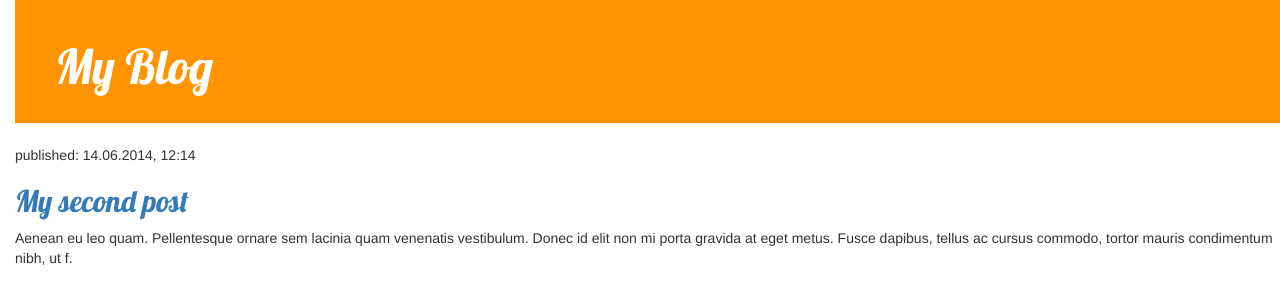
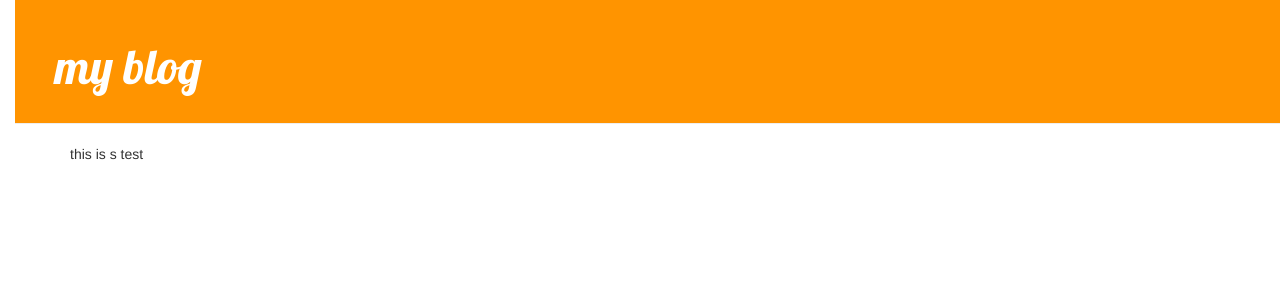
Before and after one commit to juniorkfelix/django_blog, a Django app: page / in a window 1280 px wide. Shown: the top 304 px of the page. Run offline with Django 3.2, Linux system fonts and the light colour scheme; data that the repository does not hold is empty; some libraries are stand-ins or nearby versions.

Commit message:
modified the html to load from base.html

```diff
--- /dev/null
+++ b/blog/templates/blog/base.html
@@ -0,0 +1,23 @@
+{%load staticfiles%}
+<html>
+    <head>
+        <title>blog</title>
+        <link rel="stylesheet" href="//maxcdn.bootstrapcdn.com/bootstrap/3.2.0/css/bootstrap.min.css">
+        <link rel="stylesheet" href="//maxcdn.bootstrapcdn.com/bootstrap/3.2.0/css/bootstrap-theme.min.css">
+        <link href='//fonts.googleapis.com/css?family=Lobster&subset=latin,latin-ext' rel='stylesheet' type='text/css'>
+        <link rel="stylesheet" href="{% static 'css/blog.css' %}">
+    </head>
+    <body>
+        <div class="page-header">
+            <h1><a href="/">my blog</a></h1>
+        </div>
+        <div class="content container">
+            <div class="row">
+                <div class="col-md-8">
+                {% block content %}
+                {% endblock %}
+                </div>
+            </div>
+        </div>
+    </body>
+</html>
--- a/blog/templates/blog/post_list.html
+++ b/blog/templates/blog/post_list.html
@@ -1,39 +1,15 @@
-<!DOCTYPE html>
-{%load staticfiles%}
-<html>
-	<head>
-		<link rel="stylesheet" href="//maxcdn.bootstrapcdn.com/bootstrap/3.2.0/css/bootstrap.min.css">
-		<link rel="stylesheet" href="//maxcdn.bootstrapcdn.com/bootstrap/3.2.0/css/bootstrap-theme.min.css">
-		<link rel="stylesheet"  href="{%static 'css/blog.css'%}">
-		<link href="//fonts.googleapis.com/css?family=Lobster&subset=latin,latin-ext" rel="stylesheet" type="text/css"><link href="//fonts.googleapis.com/css?family=Lobster&subset=latin,latin-ext" rel="stylesheet" type="text/css">
-		<meta charset='utf-8'>
-		<title>one</title>
-	</head>
-	<body>
-		        <div class="page-header">
-            <h1><a href="/">My Blog</a></h1>
-        </div>
+{% extends 'blog/base.html' %}
 
-        <div class="content container">
-		    <div class="row">
-		        <div class="col-md-8">
+{% block content %}
+<p> this is s test </p>
     {% for post in posts %}
         <div class="post">
             <div class="date">
-		                        <p>published: {{ post.published_date }}</p>
+                {{ post.published_date }}
             </div>
             <h1><a href="">{{ post.title }}</a></h1>
             <p>{{ post.text|linebreaksbr }}</p>
         </div>
     {% endfor %}
-		        </div>
-		    </div>
-		</div>
 
-        <div>
-            <p>published: 14.06.2014, 12:14</p>
-            <h2><a href="">My second post</a></h2>
-            <p>Aenean eu leo quam. Pellentesque ornare sem lacinia quam venenatis vestibulum. Donec id elit non mi porta gravida at eget metus. Fusce dapibus, tellus ac cursus commodo, tortor mauris condimentum nibh, ut f.</p>
-        </div>
-	</body>
-</html>
+{% endblock %}
```
Lines whose indentation alone changed are shown as unchanged.
